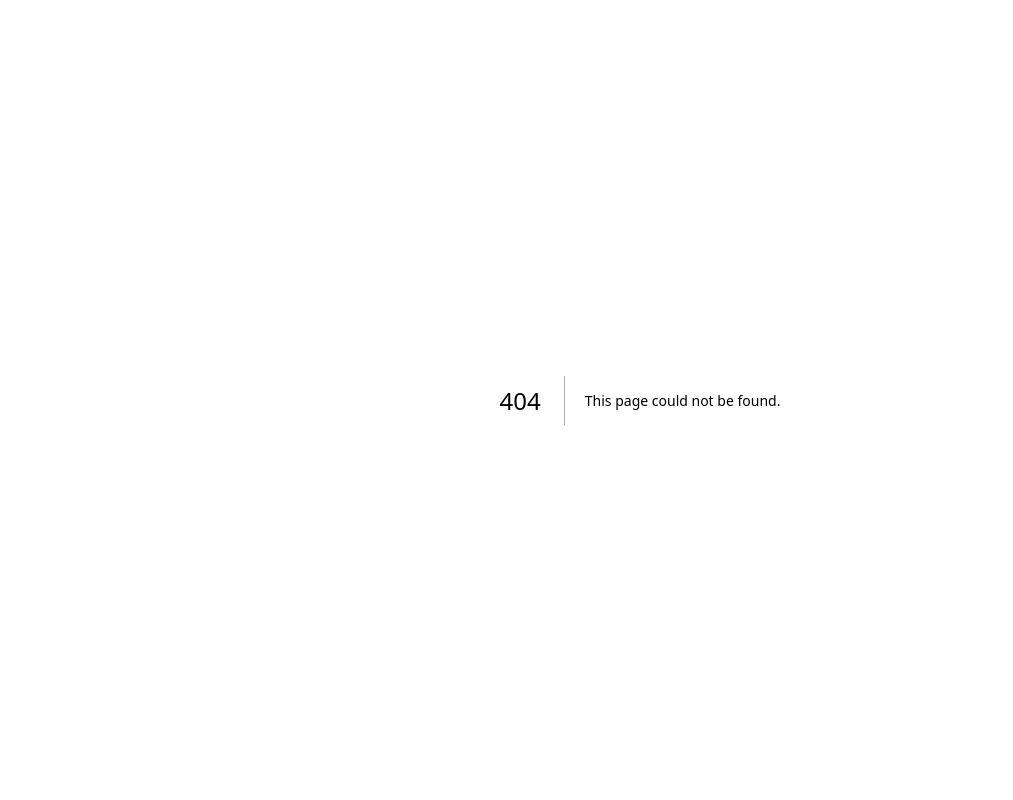
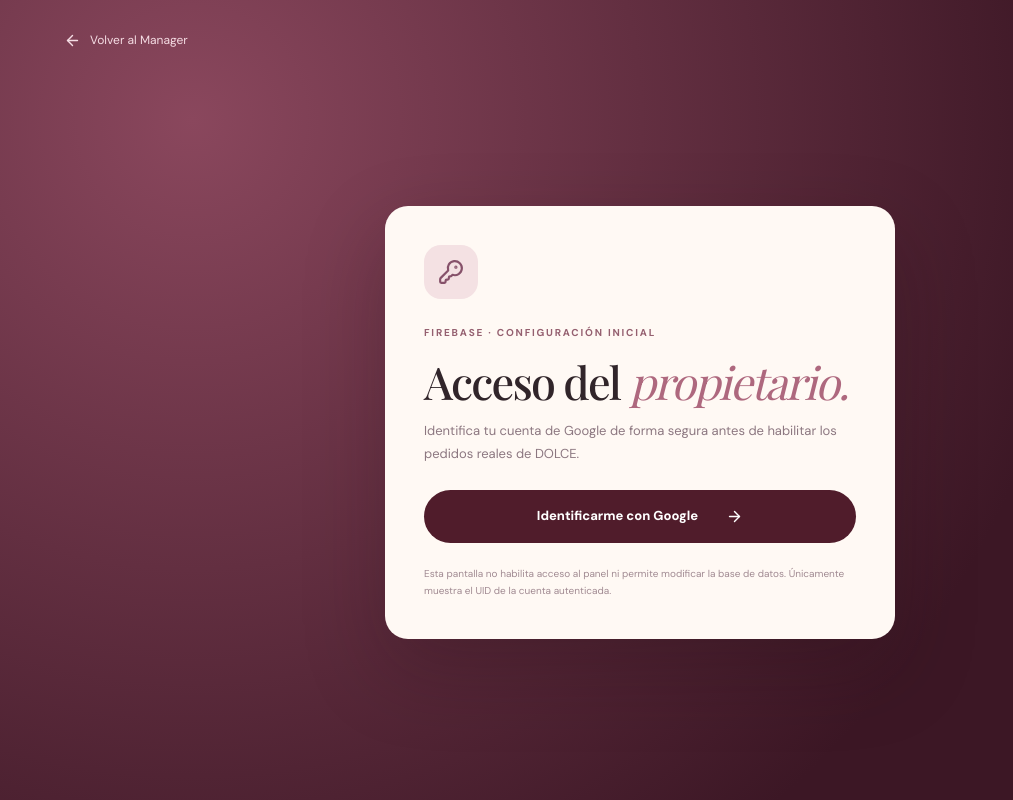
Before and after one commit to moneyfund/Dolce-Reposteria, a Next.js app: page /admin/acceso in a window 1280 px wide. Before the commit this address had no page. Shown: the whole page, without its empty margins (0-1013 px from the left). Built offline with nearby package versions, Linux system fonts and the light colour scheme; no server answers; a web font is replaced by a local one.

Commit message:
feat: add safe Google account UID onboarding for Dolce owner

```diff
--- /dev/null
+++ b/app/admin/acceso/page.tsx
@@ -0,0 +1,4 @@
+import type { Metadata } from "next";
+import AccessSetup from "@/components/access-setup";
+export const metadata: Metadata = { title: "Preparar acceso del propietario" };
+export default function SetupPage(){ return <AccessSetup/>; }
--- a/app/globals.css
+++ b/app/globals.css
@@ -274,3 +274,24 @@ img{display:block;max-width:100%}
 .firebase-check-strip .firebase-check-dot{background:#b68095;width:8px;height:8px;border-radius:50%;flex-shrink:0}
 .firebase-check-strip button{margin-left:auto;border:0;background:transparent;color:#87516a;font-size:11px;font-weight:800;display:flex;align-items:center;gap:7px;white-space:nowrap}
 .firebase-check-strip button:disabled{opacity:.55}
+
+.firebase-setup-link{font-size:11px;color:#87516a;text-decoration:underline;font-weight:800;display:inline-flex;align-items:center;gap:4px}
+.access-setup{min-height:100vh;background:radial-gradient(circle at 15% 15%,#8a475d,#3c1725 70%);display:flex;justify-content:center;align-items:center;padding:76px 20px 32px;position:relative}
+.access-return{position:absolute;left:5%;top:31px;color:#f5dde4;display:flex;align-items:center;gap:9px;font-size:12px}
+.access-card{background:#fff9f4;width:min(510px,100%);padding:39px;border-radius:23px;box-shadow:0 30px 80px #220b1542}
+.access-icon{width:54px;height:54px;background:#f4e1e3;color:#86516a;border-radius:17px;display:grid;place-items:center;margin-bottom:20px}
+.access-card h1{font:500 45px var(--font-display),serif;line-height:1.1;letter-spacing:-.04em;margin:14px 0}
+.access-card h1 em{color:#ae687e;font-weight:400}
+.access-card>p{font-size:13px;line-height:1.75;color:#8c7780;margin:0 0 24px}
+.access-identity{background:#f8ebe8;border-radius:12px;padding:14px 16px;margin:20px 0 24px;color:#603c4e}
+.access-identity strong{display:block;font-size:14px}.access-identity small{font-size:12px;display:block;margin-top:5px;color:#9b7b86}
+.access-field-label{display:block;font-size:11px;font-weight:800;margin-bottom:9px;color:#694a59}
+.uid-copy{display:flex;align-items:center;justify-content:space-between;gap:10px;background:#fff;border:1px solid #e7d5d6;border-radius:11px;padding:7px 8px 7px 13px}
+.uid-copy code{overflow-wrap:anywhere;color:#622f43;font-size:11px}.uid-copy button{border:0;background:#f7e8e8;color:#7a4258;border-radius:9px;width:37px;height:37px;display:grid;place-items:center;flex-shrink:0}
+.access-instructions{display:flex;gap:10px;align-items:flex-start;border:1px solid #eddbd9;background:#fcf4ee;padding:13px 14px;margin-top:19px;border-radius:12px;color:#865b6b}
+.access-instructions svg{flex-shrink:0}.access-instructions p{font-size:11px;line-height:1.65;margin:0}
+.access-instructions code{font-size:10px;background:#f0dedd;padding:2px 4px;border-radius:4px}
+.access-logout{display:flex;align-items:center;gap:8px;background:none;border:0;color:#91677a;font-size:11px;font-weight:700;margin-top:19px;padding:8px 0}
+.access-disclaimer{font-size:10px!important;margin:22px 0 0!important;color:#a18a92!important}
+.access-card>.form-error{margin-top:14px}
+@media(max-width:600px){.access-card{padding:29px 21px}.access-card h1{font-size:39px}}
--- /dev/null
+++ b/components/access-setup.tsx
@@ -0,0 +1,29 @@
+"use client";
+import { useEffect, useState } from "react";
+import { ArrowLeft, ArrowRight, Check, Copy, KeyRound, LogOut, ShieldCheck } from "lucide-react";
+import { GoogleAuthProvider, onAuthStateChanged, signInWithPopup, signOut, type User } from "firebase/auth";
+import { firebaseAuth, hasFirebaseClient } from "@/lib/firebase-client";
+export default function AccessSetup(){
+  const [user,setUser]=useState<User|null>(null);
+  const [busy,setBusy]=useState(false);
+  const [error,setError]=useState("");
+  const [copied,setCopied]=useState(false);
+  useEffect(()=>{
+    if(!hasFirebaseClient)return;
+    const unsubscribe=onAuthStateChanged(firebaseAuth(),setUser);
+    return()=>unsubscribe();
+  },[]);
+  async function signIn(){
+    setBusy(true);setError("");
+    try{await signInWithPopup(firebaseAuth(),new GoogleAuthProvider());}
+    catch(e){
+      const message=e instanceof Error?e.message:"Error de autenticación";
+      setError(message.includes("auth/unauthorized-domain")?"Agrega el dominio de Vercel a los dominios autorizados en Firebase Authentication.":message.includes("auth/operation-not-allowed")?"Habilita el proveedor Google en Firebase Authentication.":"No se pudo iniciar sesión con Google. Comprueba la configuración de Firebase.");
+    }finally{setBusy(false);}
+  }
+  async function copyUid(){if(!user)return;try{await navigator.clipboard.writeText(user.uid);setCopied(true);}catch{setError("Selecciona y copia el UID manualmente.");}}
+  return <main className="access-setup"><a className="access-return" href="/admin"><ArrowLeft size={17}/> Volver al Manager</a><section className="access-card"><div className="access-icon"><KeyRound size={26}/></div><span className="eyebrow">FIREBASE · CONFIGURACIÓN INICIAL</span><h1>Acceso del <em>propietario.</em></h1><p>Identifica tu cuenta de Google de forma segura antes de habilitar los pedidos reales de DOLCE.</p>
+    {!hasFirebaseClient?<div className="form-error">La configuración pública de Firebase todavía no está disponible en este despliegue.</div>:user?<><div className="access-identity"><strong>{user.displayName||"Cuenta de Google"}</strong><small>{user.email}</small></div><span className="access-field-label">Tu UID de Firebase</span><div className="uid-copy"><code>{user.uid}</code><button type="button" onClick={()=>void copyUid()} aria-label="Copiar UID">{copied?<Check size={18}/>:<Copy size={18}/>}</button></div><div className="access-instructions"><ShieldCheck size={20}/><p>En la consola de Firestore crea manualmente el documento <code>staff/{user.uid}</code> con el campo <code>role</code> de tipo texto y valor <code>owner</code>. Solo una persona con acceso administrativo a Firebase puede hacerlo.</p></div><button className="access-logout" onClick={()=>void signOut(firebaseAuth())}><LogOut size={15}/> Cerrar sesión</button></>:<button className="button-dark wide" onClick={()=>void signIn()} disabled={busy}>{busy?"Iniciando...":"Identificarme con Google"} <ArrowRight size={17}/></button>}
+    {error&&<div className="form-error" role="alert">{error}</div>}<p className="access-disclaimer">Esta pantalla no habilita acceso al panel ni permite modificar la base de datos. Únicamente muestra el UID de la cuenta autenticada.</p>
+  </section></main>;
+}
--- a/components/admin-dashboard.tsx
+++ b/components/admin-dashboard.tsx
@@ -147,7 +147,7 @@ export default function AdminDashboard() {
     <aside className={"admin-sidebar "+(sideOpen?"open":"")}><div className="admin-sidebar-top"><a href="/" className="admin-logo">dolce<span>.</span><small>MANAGER</small></a><span className="workspace-label">ESPACIO DE TRABAJO</span><nav className="admin-nav" aria-label="Administración">{tabs.map(item=>{const Icon=item.icon;return <button key={item.id} className={view===item.id?"active":""} onClick={()=>navigate(item.id)}><Icon size={19}/>{item.label}{item.id==="pedidos"&&newOrders>0&&<span className="nav-count">{newOrders}</span>}</button>;})}</nav></div><div className="admin-sidebar-bottom"><div className="sidebar-tip"><Sparkles size={19}/><strong>Tu negocio, más cerca.</strong><p>Todo lo que necesitas en un solo lugar.</p></div><a className="sidebar-store" href="/" target="_blank" rel="noreferrer"><ShoppingBag size={18}/> Ver tienda <ArrowRight size={16}/></a>{!demoMode&&<button className="sidebar-logout" onClick={()=>signOut(firebaseAuth())}><LogOut size={16}/> Cerrar sesión</button>}</div></aside>
     <div className="admin-main"><header className="admin-topbar"><button className="admin-mobile-menu" aria-label="Menú" onClick={()=>setSideOpen(true)}><Menu size={23}/></button><div className="admin-breadcrumb">DOLCE <span>/</span> {tabs.find(t=>t.id===view)?.label}</div><div className="topbar-right">{demoMode&&<span className="demo-tag">Modo demostración</span>}<span className="online-dot"/> <span className="user-name">{userName}</span><span className="avatar">D</span></div></header>
       <div className="admin-content">
-      {demoMode&&<div className="firebase-check-strip"><span className="firebase-check-dot"/><span>{!hasFirebaseClient?"La aplicación aún no tiene configuración pública Firebase.":connection==="connected"?"Firestore responde correctamente a consultas públicas.":connection==="failed"?"No se pudo leer Firestore. Revisa la base de datos y sus reglas.":connection==="checking"?"Verificando conexión con Firestore...":"Firebase web configurado · Firestore todavía sin comprobar."}</span><button type="button" onClick={()=>void testConnection()} disabled={connection==="checking"||!hasFirebaseClient}>{connection==="checking"?"Comprobando...":"Probar conexión"} <ArrowRight size={14}/></button></div>}
+      {demoMode&&<div className="firebase-check-strip"><span className="firebase-check-dot"/><span>{!hasFirebaseClient?"La aplicación aún no tiene configuración pública Firebase.":connection==="connected"?"Firestore responde correctamente a consultas públicas.":connection==="failed"?"No se pudo leer Firestore. Revisa la base de datos y sus reglas.":connection==="checking"?"Verificando conexión con Firestore...":"Firebase web configurado · Firestore todavía sin comprobar."}</span><button type="button" onClick={()=>void testConnection()} disabled={connection==="checking"||!hasFirebaseClient}>{connection==="checking"?"Comprobando...":"Probar conexión"} <ArrowRight size={14}/></button><a className="firebase-setup-link" href="/admin/acceso">Preparar acceso <ArrowRight size={14}/></a></div>}
       {error&&<div className="admin-error" role="alert">{error}<button onClick={()=>setError("")}><X size={17}/></button></div>}
       {view==="resumen"&&<><div className="admin-page-title"><div><span className="eyebrow">CENTRO DE CONTROL</span><h1>Un gran día comienza <em>aquí.</em></h1><p>Esto es lo que está pasando en tu negocio.</p></div><span className="today-tag"><CalendarDays size={16}/>{new Date().toLocaleDateString("es-NI",{day:"numeric",month:"long",year:"numeric"})}</span></div>
         <div className="kpi-grid"><div className="kpi-card"><span>Ventas completadas <Wallet size={20}/></span><strong>{currency(revenue)}</strong><small>Pedidos entregados registrados</small></div><div className="kpi-card"><span>Pedidos en proceso <ClipboardList size={20}/></span><strong>{pending}</strong><small>{newOrders} nuevos por confirmar</small></div><div className="kpi-card"><span>Clientes <Users size={20}/></span><strong>{customers.length}</strong><small>Con pedidos registrados</small></div><div className="kpi-card"><span>Productos activos <Package size={20}/></span><strong>{products.filter(p=>p.active).length}</strong><small>Disponibles en el catálogo</small></div></div>
```
Also changed, not shown: 1 other file (tests, documents, lock files or other folders).
